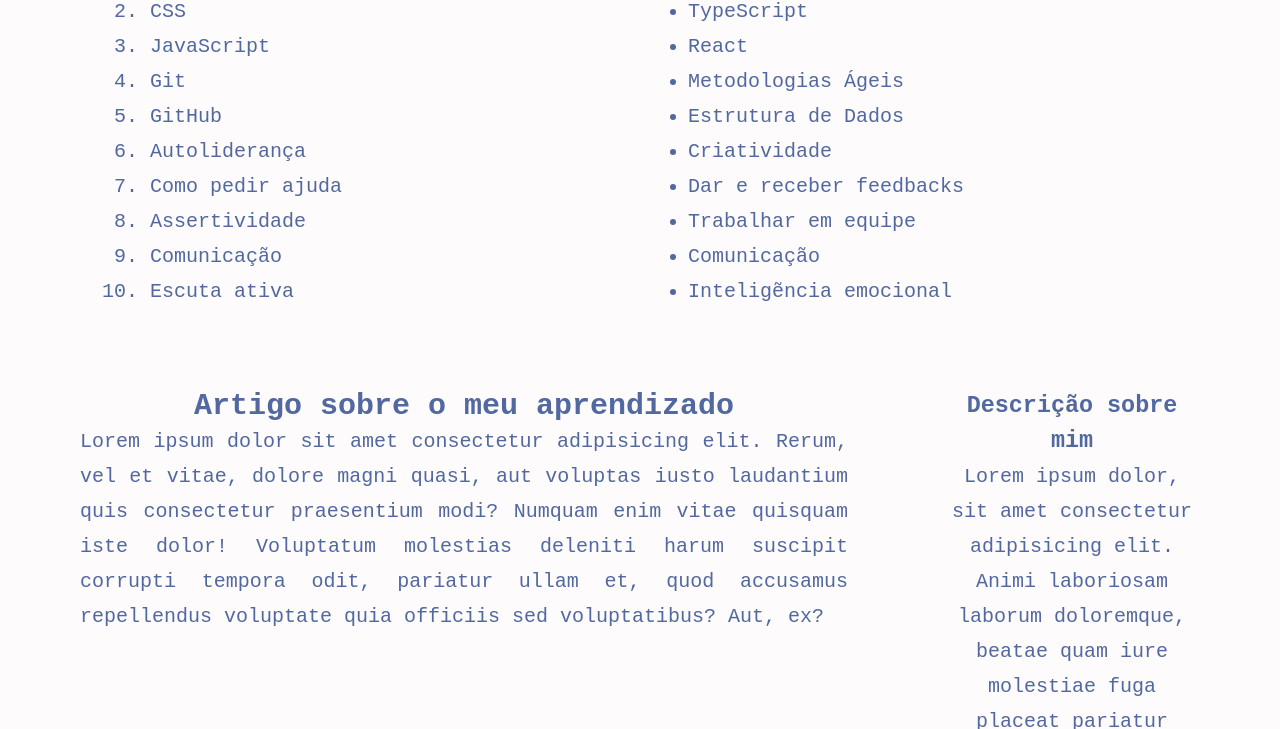
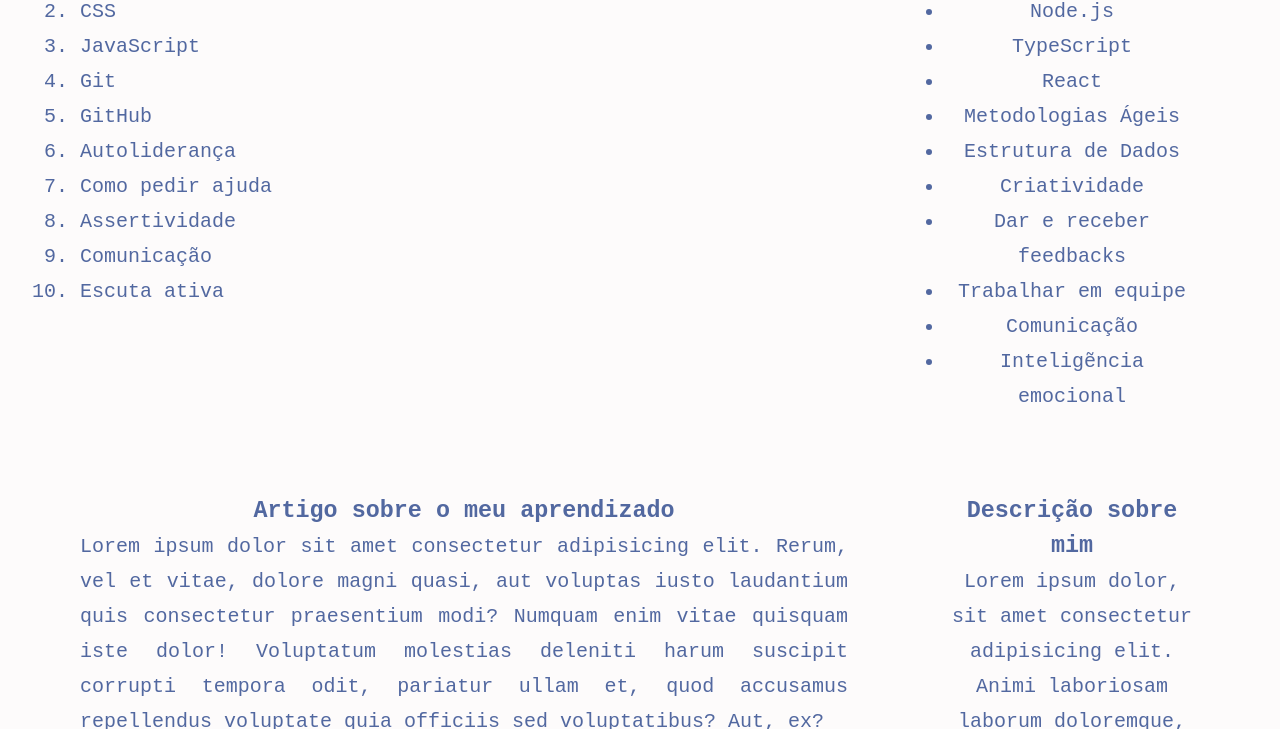
Before and after one commit to thiagosilva-tech/project-lessons-learned, a website: page index.html in a window 1280 px wide. Shown: the part 534-1263 px from the top of the page. Drawn offline with Linux system fonts and the light colour scheme.

Commit message:
fix: changed id to class

```diff
--- a/index.html
+++ b/index.html
@@ -15,7 +15,7 @@
         <img src="./imagem/foto.jpeg" alt="Minha foto" id="minha_foto">
 
         <div id="listas">
-            <div id="lista_ordenada">
+            <div class="lado-esquerdo">
                 <h2>Lições aprendidas</h2>
                 <ol id="licoes_aprendidas">
                     <li>HTML</li>
@@ -31,7 +31,7 @@
                 </ol>
             </div>
 
-            <div id="lista_desordenada">
+            <div class="lado-direito">
                 <h2>Lições a aprender</h2>
                 <ul id="licoes_a_aprender">
                     <li>Node.js</li>
@@ -49,14 +49,14 @@
         </div>
 
         <section id="section">
-            <article id="lado-esquerdo">
-                <h2>Artigo sobre o meu aprendizado</h2>
+            <article class="lado-esquerdo">
+                <h3>Artigo sobre o meu aprendizado</h3>
                 <p>
                     Lorem ipsum dolor sit amet consectetur adipisicing elit. Rerum, vel et vitae, dolore magni quasi, aut voluptas iusto laudantium quis consectetur praesentium modi? Numquam enim vitae quisquam iste dolor! Voluptatum molestias deleniti harum suscipit corrupti tempora odit, pariatur ullam et, quod accusamus repellendus voluptate quia officiis sed voluptatibus? Aut, ex?
                 </p>
             </article>
 
-            <aside id="lado-direito">
+            <aside class="lado-direito">
                 <h3>Descrição sobre mim</h3>
                 <p>
                     Lorem ipsum dolor, sit amet consectetur adipisicing elit. Animi laboriosam laborum doloremque, beatae quam iure molestiae fuga placeat pariatur aliquid.
--- a/style.css
+++ b/style.css
@@ -41,27 +41,15 @@ img {
         margin-bottom: 80px;
 }
 
-#lista_ordenada {
-    float: left;
-    width: 40%;
-    margin-left: 150px;
-}
-
-#lista_desordenada {
-    float: right;
-    width: 40%;
-    margin-right: 80px;
-}
-
-#lado-esquerdo h2 {
+.lado-esquerdo h3 {
         text-align: center;
 }
 
 #section{
-    overflow: auto;
+        overflow: auto;
 }
 
-#lado-esquerdo {
+.lado-esquerdo {
         text-align: justify;
         float: left;
         margin-left: 80px;
@@ -69,7 +57,7 @@ img {
         width: 60%;
 }
 
-#lado-direito {
+.lado-direito {
         text-align: center;
         float: right;
         margin-right: 80px;
```
